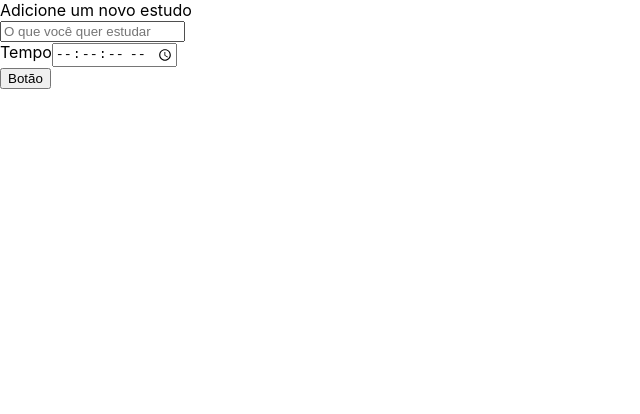
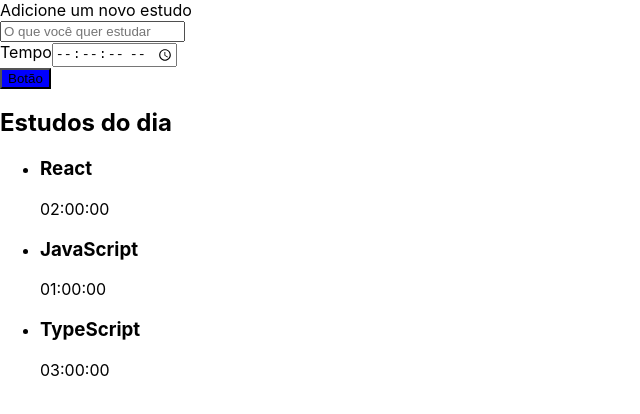
Before and after one commit to Vinicius8706/React-Alura, a React (Create React App) app: page / in a window 1280 px wide. Shown: the top 414 px of the page, without its empty margins (0-640 px from the left). Built offline with nearby package versions, Linux system fonts and the light colour scheme.

Commit message:
mexendo com Css

```diff
--- a/src/App.tsx
+++ b/src/App.tsx
@@ -1,10 +1,12 @@
 import React from 'react';
 import Formulario from './components/formulario'
+import Lista from './components/lista';
 
 function App() {
   return (
     <div className="App">
       <Formulario />
+      <Lista />
     </div>
   );
 }
--- a/src/components/botao/index.tsx
+++ b/src/components/botao/index.tsx
@@ -2,7 +2,7 @@
 
 class Botao extends React.Component { // botao extendido do componente react
   render() {
-    return (<button>
+    return (<button style={{backgroundColor: 'blue'}}>
       Botão
     </button>)
   }
--- a/src/components/formulario/index.tsx
+++ b/src/components/formulario/index.tsx
@@ -1,5 +1,5 @@
 import React from 'react';
-import Botao from '../botao'
+import Botao from '../Botao'
 
 class Formulario extends React.Component {
   render() {
--- a/src/components/lista/index.tsx
+++ b/src/components/lista/index.tsx
@@ -1,9 +1,27 @@
 import React from 'react';
 
 function Lista() {
+  const tarefas = [{
+    tarefa: "React",
+    tempo: "02:00:00",
+  }, {
+    tarefa: "JavaScript",
+    tempo: "01:00:00",
+  }, {
+    tarefa: "TypeScript", tempo: "03:00:00"
+  }
+  ]
   return (
     <aside>
-
+      <h2>Estudos do dia</h2>
+      <ul>
+        {tarefas.map((item, index) => (
+          <li key={index}>
+            <h3>{item.tarefa}</h3>
+            <span>{item.tempo}</span>
+          </li>
+        ))}
+      </ul>
     </aside>
   )
 }
```
